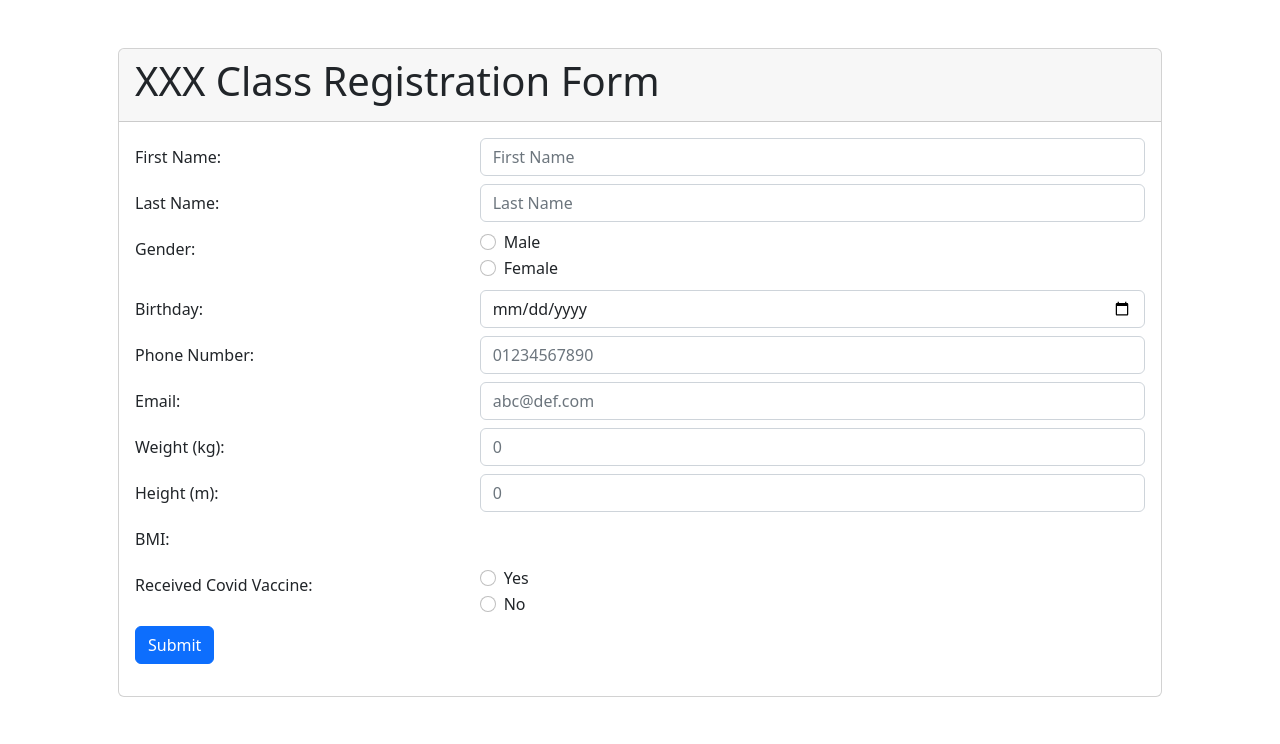
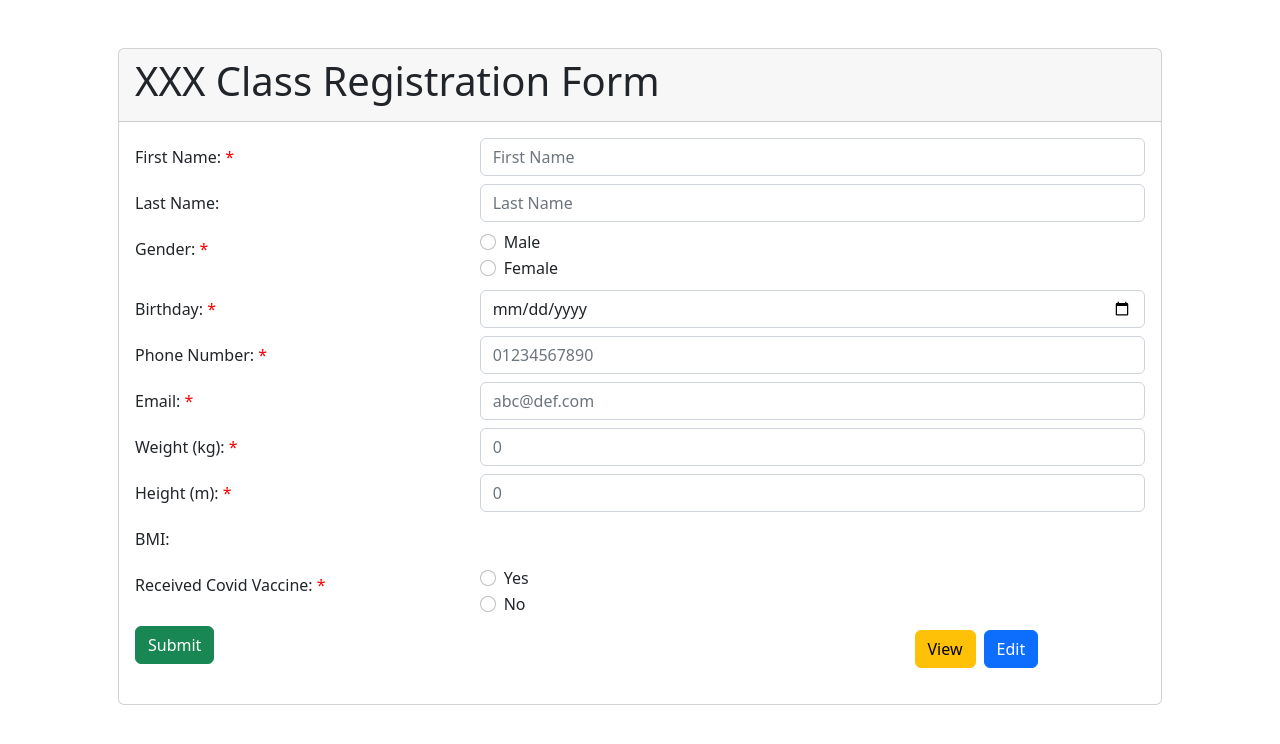
Before and after one commit to gbsky13/BasicForm, an Angular app: page / in a window 1280 px wide. Shown: the top 744 px of the page. Built offline with nearby package versions, Linux system fonts and the light colour scheme.

Commit message:
3 files modified

```diff
--- a/src/app/basic-form/basic-form.component.css
+++ b/src/app/basic-form/basic-form.component.css
@@ -0,0 +1,4 @@
+.required:after {
+  content: ' *';
+  color: red;
+}
--- a/src/app/basic-form/basic-form.component.html
+++ b/src/app/basic-form/basic-form.component.html
@@ -8,7 +8,7 @@
       <form [formGroup]="basicForm">
         <!-- First Name -->
         <div class="row mb-2">
-          <label for="firstName" class="col-4 col-form-label"
+          <label for="firstName" class="col-4 col-form-label required"
             >First Name:</label
           >
           <div class="col-8">
@@ -36,7 +36,9 @@
 
         <!-- Gender -->
         <div class="row mb-2">
-          <label for="gender" class="col-4 col-form-label"> Gender: </label>
+          <label for="gender" class="col-4 col-form-label required">
+            Gender:
+          </label>
           <div class="col-8">
             <div class="form-check">
               <input
@@ -61,7 +63,9 @@
 
         <!-- Birthday -->
         <div class="row mb-2">
-          <label for="birthday" class="col-4 col-form-label"> Birthday: </label>
+          <label for="birthday" class="col-4 col-form-label required">
+            Birthday:
+          </label>
           <div class="col-8">
             <input
               type="date"
@@ -73,7 +77,9 @@
 
         <!-- Phone number -->
         <div class="row mb-2">
-          <label for="phone" class="col-4 col-form-label">Phone Number:</label>
+          <label for="phone" class="col-4 col-form-label required"
+            >Phone Number:</label
+          >
           <div class="col-8">
             <input
               type="text"
@@ -95,7 +101,9 @@
 
         <!-- Email -->
         <div class="row mb-2">
-          <label for="email" class="col-4 col-form-label">Email:</label>
+          <label for="email" class="col-4 col-form-label required"
+            >Email:</label
+          >
           <div class="col-8">
             <input
               type="email"
@@ -117,7 +125,9 @@
 
         <!-- Weight -->
         <div class="row mb-2">
-          <label for="weight" class="col-4 col-form-label">Weight (kg):</label>
+          <label for="weight" class="col-4 col-form-label required"
+            >Weight (kg):</label
+          >
           <div class="col-8">
             <input
               type="number"
@@ -131,7 +141,9 @@
 
         <!-- Height -->
         <div class="row mb-2">
-          <label for="height" class="col-4 col-form-label">Height (m):</label>
+          <label for="height" class="col-4 col-form-label required"
+            >Height (m):</label
+          >
           <div class="col-8">
             <input
               type="number"
@@ -153,7 +165,7 @@
 
         <!-- Vaccine -->
         <div class="row mb-2">
-          <label for="cvaccine" class="col-4 col-form-label"
+          <label for="cvaccine" class="col-4 col-form-label required"
             >Received Covid Vaccine:</label
           >
           <div class="col-8">
@@ -202,10 +214,29 @@
       </div>-->
 
         <!-- Button -->
-        <div class="col-md-3">
-          <button type="submit" class="btn btn-primary" (click)="onSubmit()">
-            Submit
-          </button>
+        <div class="row mb-2">
+          <div class="col-md-9">
+            <button type="submit" class="btn btn-success" (click)="onSubmit()">
+              Submit
+            </button>
+          </div>
+
+          <div class="col-md-3">
+            <button
+              type="submit"
+              class="btn btn-warning m-1"
+              (click)="onDisable()"
+            >
+              View
+            </button>
+            <button
+              type="edit"
+              class="btn btn-primary m-1"
+              (click)="onEnable()"
+            >
+              Edit
+            </button>
+          </div>
         </div>
       </form>
     </div>
--- a/src/app/basic-form/basic-form.component.ts
+++ b/src/app/basic-form/basic-form.component.ts
@@ -29,7 +29,7 @@ export class BasicFormComponent implements OnInit {
   initForm() {
     this.basicForm = this.fb.group({
       firstName: [null, Validators.required],
-      lastName: [null, Validators.required],
+      lastName: [null],
       gender: [null, Validators.required],
       birthday: [null, Validators.required],
       phone: [
@@ -58,6 +58,14 @@ export class BasicFormComponent implements OnInit {
     }
   }
 
+  onEnable(){
+    this.basicForm.enable();
+  }
+
+  onDisable(){
+    this.basicForm.disable();
+  }
+
   computebmi() {
     const weightVal = this.basicForm.controls.weight.value;
     const heightVal = this.basicForm.controls.height.value;
```
